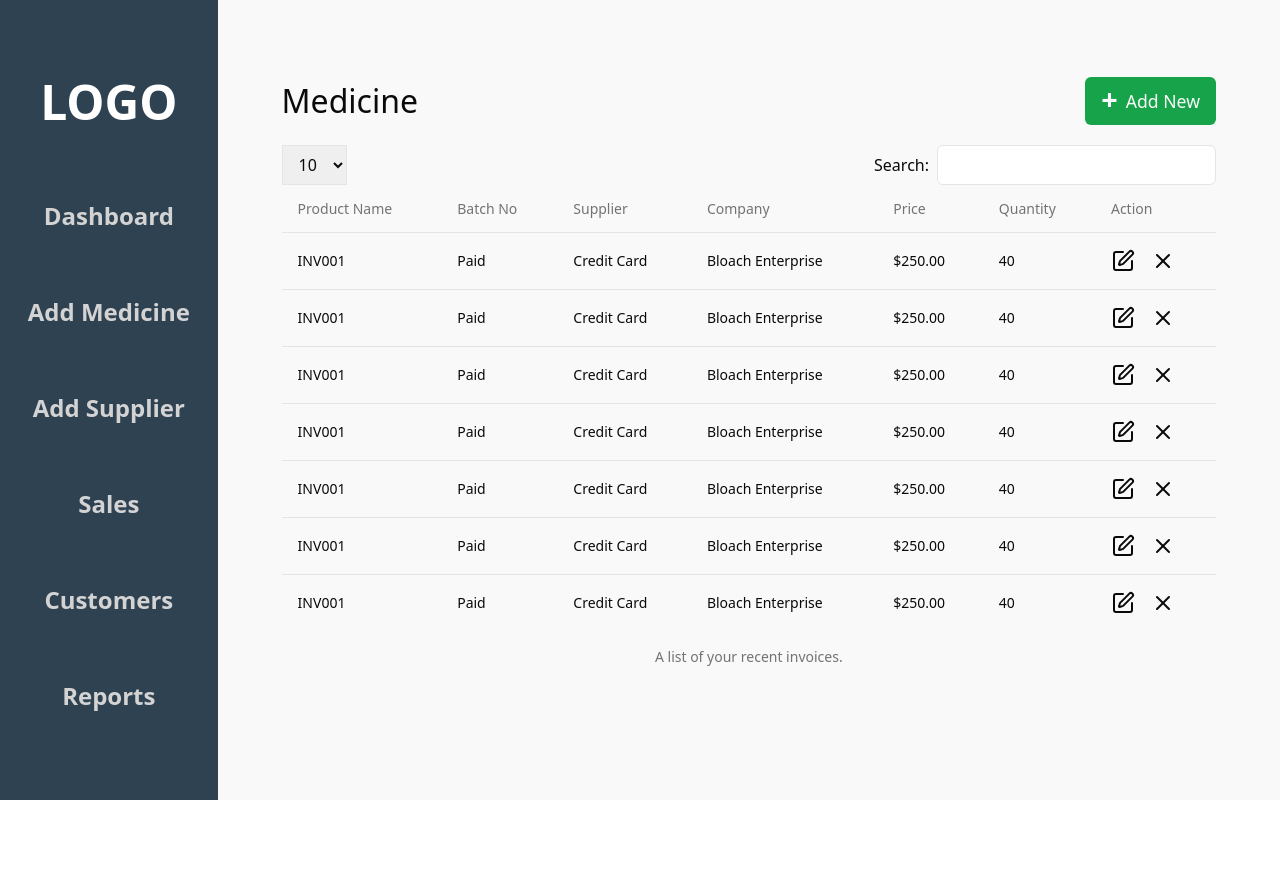
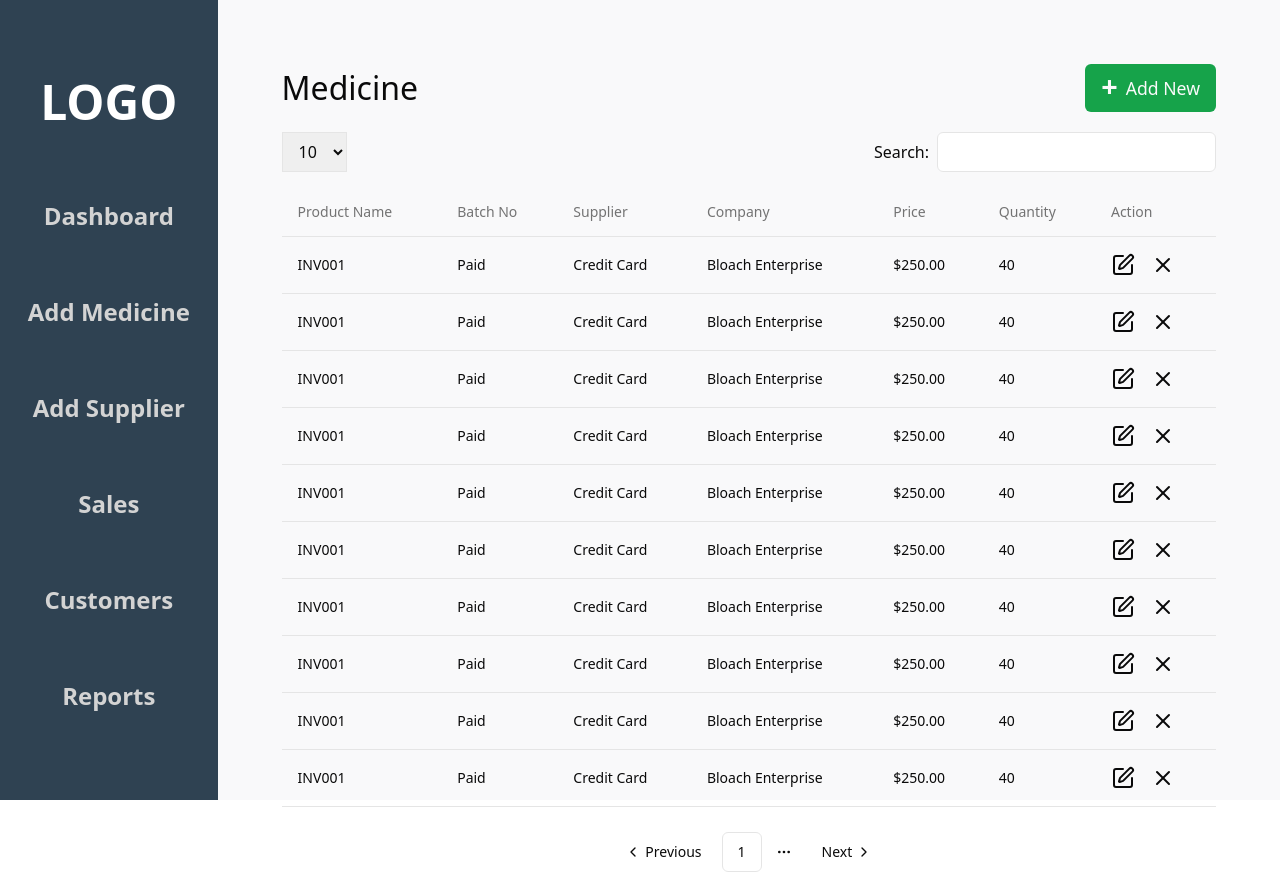
Before and after one commit to chwaleed/Pharmacy-Managment-System, a React (Vite) app in the folder frontend/: page /add-medicine in a window 1280 px wide. Before the commit the page ends 800 px from the top, so only its background shows below. Built offline with nearby package versions, Linux system fonts and the light colour scheme.

Commit message:
pagination added

```diff
--- /dev/null
+++ b/frontend/src/components/table/index.jsx
@@ -0,0 +1,49 @@
+/* eslint-disable react/prop-types */
+import {
+  Table,
+  TableBody,
+  TableCell,
+  TableHead,
+  TableHeader,
+  TableRow,
+} from "@/components/ui/table";
+import { Edit } from "lucide-react";
+import { X } from "lucide-react";
+function TableCom({ data, head }) {
+  return (
+    <div className=" h-[39rem] mt-4 overflow-x-hidden">
+      <Table className="">
+        <TableHeader>
+          <TableRow>
+            {head.map((item, index) => (
+              <TableHead key={`table_head_${index}`}>{head[index]}</TableHead>
+            ))}
+            <TableHead>Action</TableHead>
+          </TableRow>
+        </TableHeader>
+        <TableBody>
+          {data.map((item, index) => (
+            <TableRow key={index}>
+              <TableCell className="font-medium">INV001</TableCell>
+              <TableCell>Paid</TableCell>
+              <TableCell>Credit Card</TableCell>
+              <TableCell>Bloach Enterprise</TableCell>
+              <TableCell className="">$250.00</TableCell>
+              <TableCell>40</TableCell>
+              <TableCell className="flex gap-4">
+                <span>
+                  <Edit />
+                </span>
+                <span>
+                  <X />
+                </span>
+              </TableCell>
+            </TableRow>
+          ))}
+        </TableBody>
+      </Table>
+    </div>
+  );
+}
+
+export default TableCom;
--- /dev/null
+++ b/frontend/src/components/ui/pagination.jsx
@@ -0,0 +1,100 @@
+import * as React from "react"
+import { ChevronLeft, ChevronRight, MoreHorizontal } from "lucide-react"
+
+import { cn } from "@/lib/utils"
+import { buttonVariants } from "@/components/ui/button";
+
+const Pagination = ({
+  className,
+  ...props
+}) => (
+  <nav
+    role="navigation"
+    aria-label="pagination"
+    className={cn("mx-auto flex w-full justify-center", className)}
+    {...props} />
+)
+Pagination.displayName = "Pagination"
+
+const PaginationContent = React.forwardRef(({ className, ...props }, ref) => (
+  <ul
+    ref={ref}
+    className={cn("flex flex-row items-center gap-1", className)}
+    {...props} />
+))
+PaginationContent.displayName = "PaginationContent"
+
+const PaginationItem = React.forwardRef(({ className, ...props }, ref) => (
+  <li ref={ref} className={cn("", className)} {...props} />
+))
+PaginationItem.displayName = "PaginationItem"
+
+const PaginationLink = ({
+  className,
+  isActive,
+  size = "icon",
+  ...props
+}) => (
+  <a
+    aria-current={isActive ? "page" : undefined}
+    className={cn(buttonVariants({
+      variant: isActive ? "outline" : "ghost",
+      size,
+    }), className)}
+    {...props} />
+)
+PaginationLink.displayName = "PaginationLink"
+
+const PaginationPrevious = ({
+  className,
+  ...props
+}) => (
+  <PaginationLink
+    aria-label="Go to previous page"
+    size="default"
+    className={cn("gap-1 pl-2.5", className)}
+    {...props}>
+    <ChevronLeft className="h-4 w-4" />
+    <span>Previous</span>
+  </PaginationLink>
+)
+PaginationPrevious.displayName = "PaginationPrevious"
+
+const PaginationNext = ({
+  className,
+  ...props
+}) => (
+  <PaginationLink
+    aria-label="Go to next page"
+    size="default"
+    className={cn("gap-1 pr-2.5", className)}
+    {...props}>
+    <span>Next</span>
+    <ChevronRight className="h-4 w-4" />
+  </PaginationLink>
+)
+PaginationNext.displayName = "PaginationNext"
+
+const PaginationEllipsis = ({
+  className,
+  ...props
+}) => (
+  <span
+    aria-hidden
+    className={cn("flex h-9 w-9 items-center justify-center", className)}
+    {...props}>
+    <MoreHorizontal className="h-4 w-4" />
+    <span className="sr-only">More pages</span>
+  </span>
+)
+PaginationEllipsis.displayName = "PaginationEllipsis"
+
+export {
+  Pagination,
+  PaginationContent,
+  PaginationEllipsis,
+  PaginationItem,
+  PaginationLink,
+  PaginationNext,
+  PaginationPrevious,
+}
--- a/frontend/src/pages/add-medicine/index.jsx
+++ b/frontend/src/pages/add-medicine/index.jsx
@@ -12,16 +12,15 @@ import {
 } from "@/components/ui/form";
 import { Input } from "@/components/ui/input";
 import {
-  Table,
-  TableBody,
-  TableCaption,
-  TableCell,
-  TableHead,
-  TableHeader,
-  TableRow,
-} from "@/components/ui/table";
-import { Edit } from "lucide-react";
-import { X } from "lucide-react";
+  Pagination,
+  PaginationContent,
+  PaginationEllipsis,
+  PaginationItem,
+  PaginationLink,
+  PaginationNext,
+  PaginationPrevious,
+} from "@/components/ui/pagination";
+import TableCom from "@/components/table";
 
 const invoices = [
   {
@@ -66,6 +65,45 @@ const invoices = [
     totalAmount: "$300.00",
     paymentMethod: "Credit Card",
   },
+  {
+    invoice: "INV005",
+    paymentStatus: "Paid",
+    totalAmount: "$550.00",
+    paymentMethod: "PayPal",
+  },
+  {
+    invoice: "INV006",
+    paymentStatus: "Pending",
+    totalAmount: "$200.00",
+    paymentMethod: "Bank Transfer",
+  },
+  {
+    invoice: "INV007",
+    paymentStatus: "Unpaid",
+    totalAmount: "$300.00",
+    paymentMethod: "Credit Card",
+  },
+  {
+    invoice: "INV007",
+    paymentStatus: "Unpaid",
+    totalAmount: "$300.00",
+    paymentMethod: "Credit Card",
+  },
+  {
+    invoice: "INV007",
+    paymentStatus: "Unpaid",
+    totalAmount: "$300.00",
+    paymentMethod: "Credit Card",
+  },
+];
+
+const head = [
+  "Product Name",
+  "Batch No",
+  "Supplier",
+  "Company",
+  "Price",
+  "Quantity",
 ];
 
 function AddMedicine() {
@@ -74,7 +112,7 @@ function AddMedicine() {
   const onSubmit = async () => {};
 
   return (
-    <div className="w-screen bg-[#F9F9FA]  px-[5%] pt-[6%]">
+    <div className="w-screen h-screen bg-[#F9F9FA]  px-[5%] pt-[5%]">
       <div className="w-full  flex justify-between">
         <h1 className="text-[2rem]">Medicine</h1>
         <Button className="bg-green-600 hover:bg-green-700 py-6 text-[1.1rem]">
@@ -95,41 +133,26 @@ function AddMedicine() {
           Search: <Input className="text-[1.1rem]" type="text" />
         </span>
       </div>
+      <TableCom data={invoices} head={head} />
       <div>
-        <Table>
-          <TableCaption>A list of your recent invoices.</TableCaption>
-          <TableHeader>
-            <TableRow>
-              <TableHead>Product Name</TableHead>
-              <TableHead>Batch No</TableHead>
-              <TableHead>Supplier</TableHead>
-              <TableHead>Company</TableHead>
-              <TableHead>Price</TableHead>
-              <TableHead>Quantity</TableHead>
-              <TableHead>Action</TableHead>
-            </TableRow>
-          </TableHeader>
-          <TableBody>
-            {invoices.map((item, index) => (
-              <TableRow key={index}>
-                <TableCell className="font-medium">INV001</TableCell>
-                <TableCell>Paid</TableCell>
-                <TableCell>Credit Card</TableCell>
-                <TableCell>Bloach Enterprise</TableCell>
-                <TableCell className="">$250.00</TableCell>
-                <TableCell>40</TableCell>
-                <TableCell className="flex gap-4">
-                  <span>
-                    <Edit />
-                  </span>
-                  <span>
-                    <X />
-                  </span>
-                </TableCell>
-              </TableRow>
-            ))}
-          </TableBody>
-        </Table>
+        <Pagination className="mt-5">
+          <PaginationContent>
+            <PaginationItem>
+              <PaginationPrevious href="#" />
+            </PaginationItem>
+            <PaginationItem>
+              <PaginationLink href="#" isActive={true}>
+                1
+              </PaginationLink>
+            </PaginationItem>
+            <PaginationItem>
+              <PaginationEllipsis />
+            </PaginationItem>
+            <PaginationItem>
+              <PaginationNext href="#" />
+            </PaginationItem>
+          </PaginationContent>
+        </Pagination>
       </div>
     </div>
   );
```
